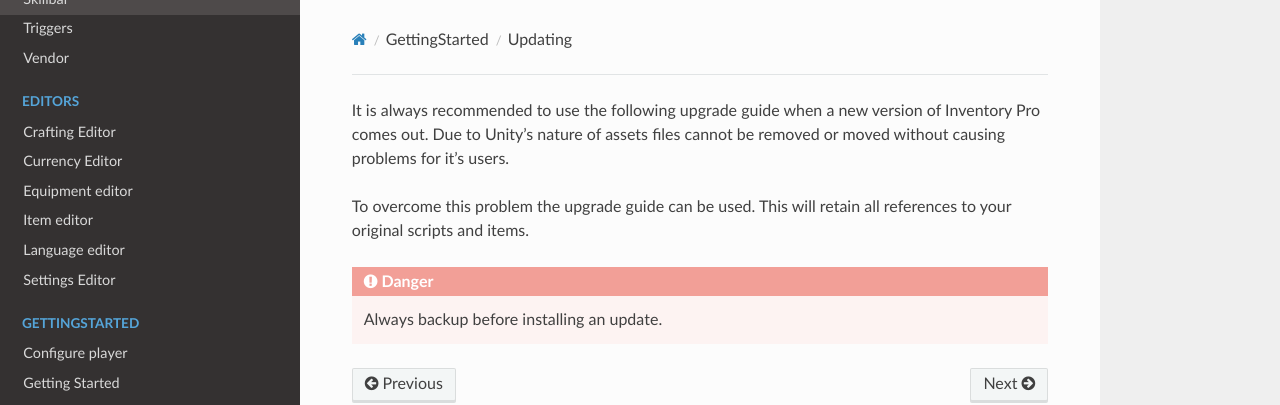
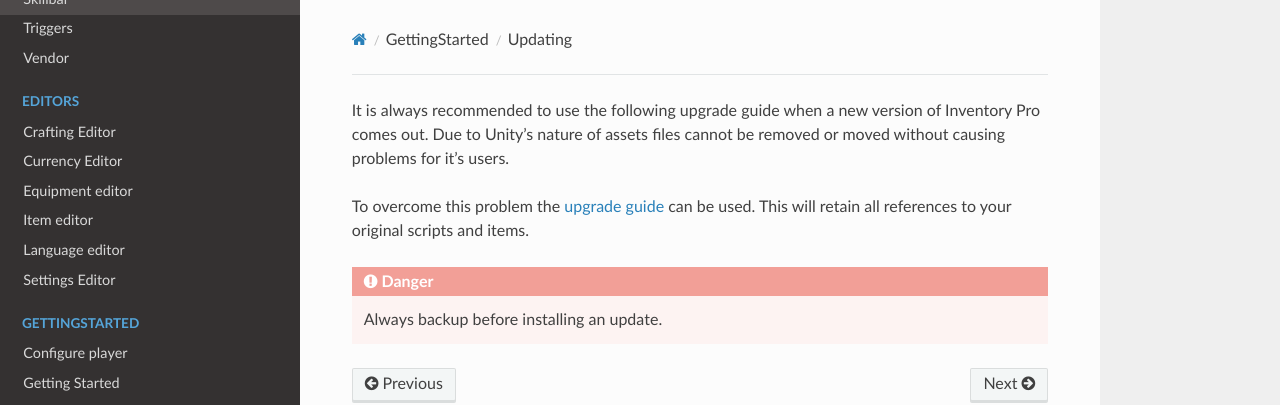
Before and after one commit to devdogio/Inventory-Pro-Docs, an MkDocs documentation site: the page built from docs/GettingStarted/Updating.md, in a window 1280 px wide. Shown: the top 405 px of the page. Built offline with MkDocs 1.6.1, drawn with Linux system fonts in a browser that asks for light colours; nearby versions of some CDN libraries; part of the change alters nothing that is shown.

Commit message:
Added a missing link.

```diff
--- a/docs/GettingStarted/Updating.md
+++ b/docs/GettingStarted/Updating.md
@@ -1,6 +1,6 @@
 It is always recommended to use the following upgrade guide when a new version of Inventory Pro comes out. Due to Unity’s nature of assets files cannot be removed or moved without causing problems for it’s users.
 
-To overcome this problem the upgrade guide can be used. This will retain all references to your original scripts and items.
+To overcome this problem the [upgrade guide](https://www.youtube.com/watch?v=hqm485juNgI) can be used. This will retain all references to your original scripts and items.
 
 !!! danger "Danger"
 	Always backup before installing an update.
```
